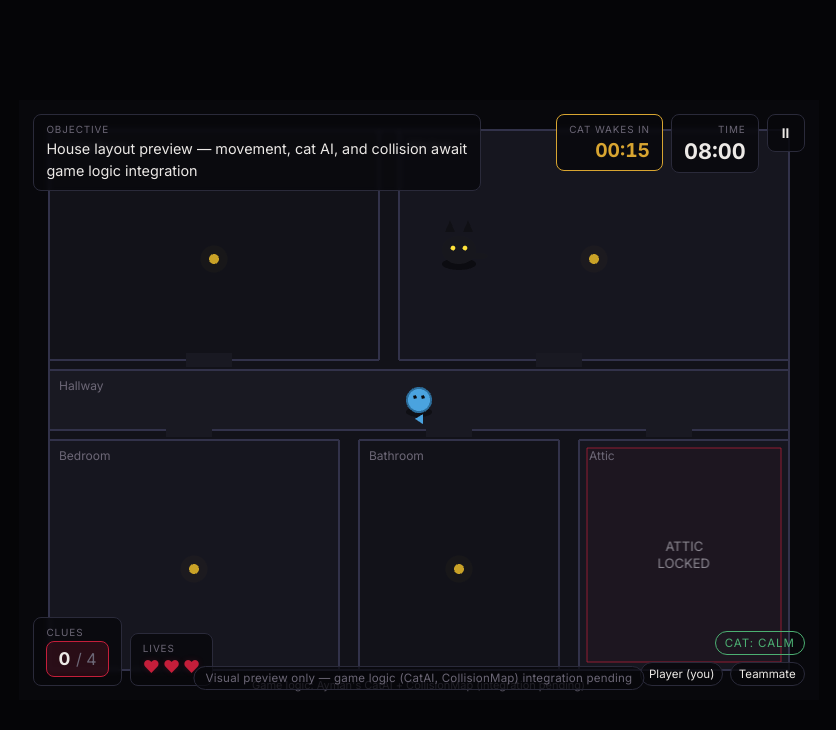
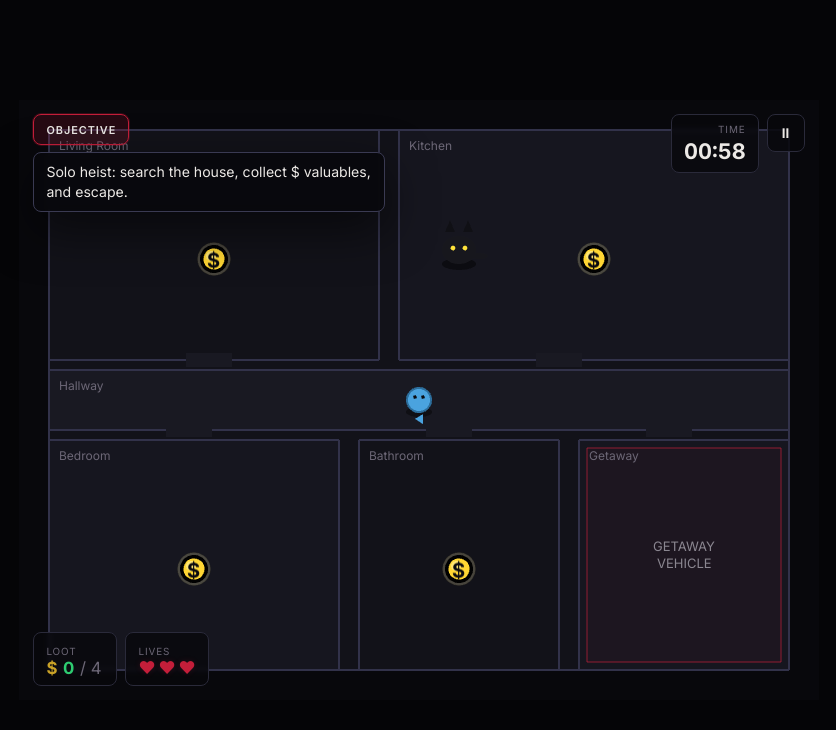
Before and after one commit to jsoto1233/the-cat-in-the-house, a React (Vite) app in the folder client/: page / in a window 1280 px wide. Both pictures are taken after a click on the button "Single Player". Shown: the top 730 px of the page, without its empty margins (221-1057 px from the left). Built offline with nearby package versions, Linux system fonts and the light colour scheme.

Commit message:
Polish client HUD and preview flow for solo heist UI.
Adds match timers, game-over routing, cash/lives HUD, preview visuals, integration handoff for Ayman, and removes placeholder on-screen hints.

```diff
--- a/client/index.html
+++ b/client/index.html
@@ -2,8 +2,9 @@
 <html lang="en">
   <head>
     <meta charset="UTF-8" />
+    <meta name="description" content="Co-op robbery horror: four thieves break in, steal valuables, and escape before a possessed cat catches you." />
     <meta name="viewport" content="width=device-width, initial-scale=1.0" />
-    <title>The Cat in the House</title>
+    <title>The Cat in the House — Heist Horror</title>
     <link rel="preconnect" href="https://fonts.googleapis.com" />
     <link rel="preconnect" href="https://fonts.gstatic.com" crossorigin />
     <link
--- a/client/src/styles.css
+++ b/client/src/styles.css
@@ -114,6 +114,14 @@ input {
   line-height: 1.05;
 }
 
+.brand__tagline {
+  margin: -0.35rem 0 1.1rem;
+  font-size: 0.82rem;
+  color: var(--text-dim);
+  text-align: center;
+  line-height: 1.45;
+}
+
 .brand__subtitle {
   color: var(--text-muted);
   margin: 0;
@@ -169,7 +177,15 @@ input {
   filter: drop-shadow(0 4px 6px rgba(140, 12, 30, 0.5));
 }
 
-.brand--bleed .brand__subtitle {
+.brand--bleed .brand__tagline {
+  margin: -0.35rem 0 1.1rem;
+  font-size: 0.82rem;
+  color: var(--text-dim);
+  text-align: center;
+  line-height: 1.45;
+}
+
+.brand__subtitle {
   margin-top: 8px;
 }
 
@@ -382,6 +398,12 @@ input {
 
 /* ---------- Lobby ---------- */
 
+.lobby-note {
+  margin: 0 0 0.25rem;
+  font-size: 0.85rem;
+  line-height: 1.5;
+}
+
 .room-code {
   display: flex;
   align-items: center;
@@ -476,22 +498,6 @@ input {
   inset: 0;
 }
 
-.game__hint {
-  position: absolute;
-  left: 50%;
-  bottom: 10px;
-  transform: translateX(-50%);
-  pointer-events: none;
-  font-size: 0.72rem;
-  letter-spacing: 0.02em;
-  color: var(--text-dim);
-  background: rgba(8, 8, 12, 0.7);
-  border: 1px solid var(--border);
-  border-radius: 999px;
-  padding: 0.25rem 0.7rem;
-  white-space: nowrap;
-}
-
 .hud {
   position: absolute;
   inset: 0;
@@ -526,14 +532,74 @@ input {
   margin-bottom: 0.15rem;
 }
 
-.hud__objective {
-  max-width: 58%;
+.hud__objective-wrap {
+  position: relative;
+  display: flex;
+  flex-direction: column;
+  align-items: flex-start;
+  gap: 0.45rem;
+  max-width: min(58%, 22rem);
 }
 
-.hud__objective p {
+.hud__objective-btn {
+  pointer-events: auto;
+  font-family: var(--font-body);
+  font-size: 0.68rem;
+  font-weight: 600;
+  text-transform: uppercase;
+  letter-spacing: 0.09em;
+  color: var(--text);
+  background: rgba(8, 8, 12, 0.85);
+  border: 1px solid var(--border);
+  border-radius: var(--radius-sm);
+  padding: 0.45rem 0.75rem;
+  cursor: pointer;
+  transition:
+    border-color 0.15s ease,
+    background 0.15s ease,
+    box-shadow 0.15s ease;
+}
+
+.hud__objective-btn:hover {
+  border-color: var(--border-strong);
+  background: rgba(20, 20, 31, 0.92);
+}
+
+.hud__objective-btn.is-active,
+.hud__objective-btn[aria-expanded="true"] {
+  border-color: var(--accent);
+  background: var(--accent-soft);
+  box-shadow: 0 0 0 1px rgba(196, 30, 58, 0.25);
+}
+
+.hud__objective-panel {
+  pointer-events: auto;
+  width: 100%;
+  background: rgba(8, 8, 12, 0.92);
+  border: 1px solid var(--border-strong);
+  border-radius: var(--radius-sm);
+  padding: 0.55rem 0.75rem;
+  backdrop-filter: blur(4px);
+  box-shadow: var(--shadow);
+  animation: hud-objective-in 0.22s ease-out;
+}
+
+.hud__objective-panel p {
   margin: 0;
   color: var(--text);
-  font-size: 0.9rem;
+  font-size: 0.88rem;
+  line-height: 1.45;
+}
+
+@keyframes hud-objective-in {
+  from {
+    opacity: 0;
+    transform: translateY(-4px);
+  }
+  to {
+    opacity: 1;
+    transform: translateY(0);
+  }
 }
 
 .hud__timer {
@@ -558,63 +624,44 @@ input {
 
 .hud__bottom {
   display: flex;
-  justify-content: space-between;
   align-items: flex-end;
   gap: 0.75rem;
 }
 
-.clue {
+.hud__loot,
+.hud__lives {
+  display: flex;
+  flex-direction: column;
+  justify-content: flex-end;
+  min-width: 5.25rem;
+  min-height: 3.35rem;
+}
+
+.hud__stat-value {
   display: inline-flex;
+  align-items: center;
+  line-height: 1;
+  font-size: 1.05rem;
+  min-height: 1.05rem;
+}
+
+.cash-counter {
   align-items: baseline;
   gap: 0.35rem;
-  background: var(--accent-soft);
-  border: 1px solid var(--accent);
-  border-radius: var(--radius-sm);
-  padding: 0.4rem 0.7rem;
 }
 
-.clue strong {
-  font-size: 1.1rem;
+.cash-counter__sign {
+  font-size: 1.05rem;
+  font-weight: 700;
+  color: #c9a227;
+  line-height: 1;
 }
 
-.players-strip {
-  display: flex;
-  gap: 0.4rem;
-  flex-wrap: wrap;
-  justify-content: flex-end;
+.cash-counter strong {
+  font-size: 1.05rem;
+  color: #2ecc71;
 }
 
-.player-chip {
-  font-size: 0.72rem;
-  padding: 0.25rem 0.5rem;
-  border-radius: 999px;
-  background: rgba(8, 8, 12, 0.8);
-  border: 1px solid var(--border);
-}
-
-.player-chip--down {
-  opacity: 0.45;
-  text-decoration: line-through;
-}
-
-.cat-mood {
-  font-size: 0.72rem;
-  text-transform: uppercase;
-  letter-spacing: 0.08em;
-  padding: 0.25rem 0.55rem;
-  border-radius: 999px;
-  border: 1px solid var(--border);
-}
-
-.cat-mood--calm {
-  color: var(--success);
-  border-color: var(--success);
-}
-
-.cat-mood--warning {
-  color: var(--warning);
-  border-color: var(--warning);
-}
 
 .cat-mood--aggressive {
   color: var(--danger);
@@ -679,6 +726,14 @@ input {
 
 /* ---------- Credits ---------- */
 
+.credits-premise {
+  margin: 0 0 1rem;
+  font-size: 0.9rem;
+  color: var(--text-muted);
+  line-height: 1.55;
+  text-align: center;
+}
+
 .credits-list {
   list-style: none;
   padding: 0;
@@ -702,19 +757,16 @@ input {
   color: var(--text-dim);
 }
 
-/* ---------- HUD: lives, grace, awake ---------- */
+/* ---------- HUD: lives, cash ---------- */
 
 .hud__bottom-left {
   display: flex;
   gap: 0.5rem;
-  align-items: flex-end;
+  align-items: stretch;
 }
 
 .hearts {
-  display: inline-flex;
   gap: 0.18rem;
-  font-size: 1.05rem;
-  line-height: 1;
 }
 
 .heart {
@@ -726,32 +778,6 @@ input {
   color: var(--text-dim);
   opacity: 0.4;
   text-shadow: none;
-}
-
-.hud__grace {
-  text-align: right;
-  border-color: var(--warning);
-}
-
-.hud__grace strong {
-  font-size: 1.2rem;
-  font-variant-numeric: tabular-nums;
-  color: var(--warning);
-}
-
-.hud__awake {
-  text-align: right;
-  border-color: var(--accent);
-}
-
-.hud__awake strong {
-  font-size: 1rem;
-  letter-spacing: 0.08em;
-  color: var(--accent);
-}
-
-.hud__awake.is-lethal strong {
-  animation: pulse 0.9s infinite;
 }
 
 /* ---------- Hit / scratch effect ---------- */
--- a/client/src/ui/components/HUD.tsx
+++ b/client/src/ui/components/HUD.tsx
@@ -1,17 +1,13 @@
-import type { CatMood, PlayerState } from "../../types";
-
 interface HUDProps {
   objective: string;
+  showObjectivePanel: boolean;
+  objectivePanelActive: boolean;
+  onObjectiveToggle: () => void;
   timeLeftMs: number;
-  cluesFound: number;
-  cluesTotal: number;
+  cashFound: number;
+  cashTotal: number;
   lives: number;
   livesTotal: number;
-  graceMs: number;
-  lethal: boolean;
-  players: PlayerState[];
-  catMood: CatMood;
-  localId: string;
   onPause: () => void;
 }
 
@@ -24,48 +20,45 @@ function formatTime(ms: number) {
   return `${m}:${s}`;
 }
 
-const MOOD_LABEL: Record<CatMood, string> = {
-  calm: "Cat: calm",
-  warning: "Cat: alert",
-  aggressive: "Cat: hunting"
-};
-
 export function HUD({
   objective,
+  showObjectivePanel,
+  objectivePanelActive,
+  onObjectiveToggle,
   timeLeftMs,
-  cluesFound,
-  cluesTotal,
+  cashFound,
+  cashTotal,
   lives,
   livesTotal,
-  graceMs,
-  lethal,
-  players,
-  catMood,
-  localId,
   onPause
 }: HUDProps) {
   const low = timeLeftMs <= 30_000;
-  const inGrace = graceMs > 0;
 
   return (
     <div className="hud">
       <div className="hud__row">
-        <div className="hud__card hud__objective">
-          <span className="hud__label">Objective</span>
-          <p>{objective}</p>
+        <div className="hud__objective-wrap">
+          <button
+            type="button"
+            className={`hud__objective-btn ${objectivePanelActive ? "is-active" : ""}`}
+            onClick={onObjectiveToggle}
+            aria-expanded={showObjectivePanel}
+            aria-controls="hud-objective-panel"
+          >
+            Objective
+          </button>
+          {showObjectivePanel && (
+            <div
+              id="hud-objective-panel"
+              className="hud__objective-panel"
+              role="region"
+              aria-label="Mission objective"
+            >
+              <p>{objective}</p>
+            </div>
+          )}
         </div>
         <div className="hud__row" style={{ alignItems: "flex-start", gap: "0.5rem" }}>
-          {inGrace ? (
-            <div className="hud__card hud__grace" aria-live="polite">
-              <span className="hud__label">Cat wakes in</span>
-              <strong>{formatTime(graceMs)}</strong>
-            </div>
-          ) : (
-            <div className={`hud__card hud__awake ${lethal ? "is-lethal" : ""}`}>
-              <span className="hud__label">Cat</span>
-              <strong>AWAKE</strong>
-            </div>
-          )}
           <div className={`hud__card hud__timer ${low ? "is-low" : ""}`}>
             <span className="hud__label">Time</span>
             <strong aria-live="polite">{formatTime(timeLeftMs)}</strong>
@@ -78,16 +71,19 @@ export function HUD({
 
       <div className="hud__bottom">
         <div className="hud__bottom-left">
-          <div className="hud__card">
-            <span className="hud__label">Clues</span>
-            <span className="clue">
-              <strong>{cluesFound}</strong>
-              <span className="dim">/ {cluesTotal}</span>
+          <div className="hud__card hud__stat hud__loot">
+            <span className="hud__label">Loot</span>
+            <span className="hud__stat-value cash-counter" aria-label={`${cashFound} of ${cashTotal} valuables collected`}>
+              <span className="cash-counter__sign" aria-hidden="true">
+                $
+              </span>
+              <strong>{cashFound}</strong>
+              <span className="dim">/ {cashTotal}</span>
             </span>
           </div>
-          <div className="hud__card">
+          <div className="hud__card hud__stat hud__lives">
             <span className="hud__label">Lives</span>
-            <span className="hearts" aria-label={`${lives} of ${livesTotal} lives`}>
+            <span className="hud__stat-value hearts" aria-label={`${lives} of ${livesTotal} lives`}>
               {Array.from({ length: livesTotal }).map((_, i) => (
                 <span key={i} className={`heart ${i < lives ? "" : "heart--lost"}`}>
                   {"\u2665"}
@@ -96,21 +92,6 @@ export function HUD({
             </span>
           </div>
         </div>
-
-        <div style={{ display: "flex", flexDirection: "column", gap: "0.4rem", alignItems: "flex-end" }}>
-          <span className={`cat-mood cat-mood--${catMood}`}>{MOOD_LABEL[catMood]}</span>
-          <div className="players-strip">
-            {players.map((p) => (
-              <span
-                key={p.id}
-                className={`player-chip ${p.alive ? "" : "player-chip--down"}`}
-              >
-                {p.name}
-                {p.id === localId ? " (you)" : ""}
-              </span>
-            ))}
-          </div>
-        </div>
       </div>
     </div>
   );
--- a/client/src/ui/preview/HousePreviewScene.ts
+++ b/client/src/ui/preview/HousePreviewScene.ts
@@ -8,14 +8,12 @@ export type PreviewMood = "calm" | "warning" | "aggressive";
 export type PreviewDifficulty = "normal" | "ludicrous";
 
 export interface PreviewState {
-  cluesFound: number;
-  cluesTotal: number;
+  cashFound: number;
+  cashTotal: number;
   mood: PreviewMood;
   atticUnlocked: boolean;
   lives: number;
   livesTotal: number;
-  graceMs: number;
-  lethal: boolean;
   difficulty: PreviewDifficulty;
 }
 
@@ -29,7 +27,6 @@ interface Rect {
 interface Room extends Rect {
   key: string;
   name: string;
-  hasClue?: boolean;
   isAttic?: boolean;
 }
 
@@ -43,28 +40,30 @@ const PALETTE = {
   playerDark: 0x2c6f9e,
   cat: 0x17171d,
   catEar: 0x101015,
-  clue: 0xc9a227,
+  outline: 0x000000,
+  moneyGlow: 0xffe23a,
+  moneyGold: 0xffd633,
+  moneyHighlight: 0xfff4a8,
   attic: 0xc41e3a
 };
 
 const WORLD = { x: 30, y: 30, w: 740, h: 540 };
-const GRACE_MS = 15000;
-const CLUES_TOTAL = 4;
+const CASH_TOTAL = 4;
 const LIVES_TOTAL = 3;
 
 const PLAYER_SPAWN = { x: 400, y: 300 };
 const CAT_SPAWN = { x: 440, y: 150 };
 
 const ROOMS: Room[] = [
-  { key: "living", name: "Living Room", x: 30, y: 30, w: 330, h: 230, hasClue: true },
-  { key: "kitchen", name: "Kitchen", x: 380, y: 30, w: 390, h: 230, hasClue: true },
+  { key: "living", name: "Living Room", x: 30, y: 30, w: 330, h: 230 },
+  { key: "kitchen", name: "Kitchen", x: 380, y: 30, w: 390, h: 230 },
   { key: "hallway", name: "Hallway", x: 30, y: 270, w: 740, h: 60 },
-  { key: "bedroom", name: "Bedroom", x: 30, y: 340, w: 290, h: 230, hasClue: true },
-  { key: "bathroom", name: "Bathroom", x: 340, y: 340, w: 200, h: 230, hasClue: true },
-  { key: "attic", name: "Attic", x: 560, y: 340, w: 210, h: 230, isAttic: true }
+  { key: "bedroom", name: "Bedroom", x: 30, y: 340, w: 290, h: 230 },
+  { key: "bathroom", name: "Bathroom", x: 340, y: 340, w: 200, h: 230 },
+  { key: "attic", name: "Getaway", x: 560, y: 340, w: 210, h: 230, isAttic: true }
 ];
 
-const CLUE_SPOTS = [
+const MONEY_SPOTS = [
   { x: 195, y: 159 }, // living
   { x: 575, y: 159 }, // kitchen
   { x: 175, y: 469 }, // bedroom
@@ -107,7 +106,7 @@ export class HousePreviewScene extends Phaser.Scene {
     this.drawDoor(430, 330, 46, 14);
     this.drawDoor(650, 330, 46, 14);
 
-    // Attic exit marker (static locked state).
+    // Getaway vehicle area (static placeholder).
     const attic = ROOMS.find((r) => r.isAttic)!;
     this.add
       .rectangle(attic.x + attic.w / 2, attic.y + attic.h / 2, attic.w - 16, attic.h - 16)
@@ -115,7 +114,7 @@ export class HousePreviewScene extends Phaser.Scene {
       .setFillStyle(PALETTE.attic, 0.04)
       .setDepth(1);
     this.add
-      .text(attic.x + attic.w / 2, attic.y + attic.h / 2, "ATTIC\nLOCKED", {
+      .text(attic.x + attic.w / 2, attic.y + attic.h / 2, "GETAWAY\nVEHICLE", {
         fontFamily: "Inter, sans-serif",
         fontSize: "13px",
         color: "#8a8690",
@@ -124,23 +123,12 @@ export class HousePreviewScene extends Phaser.Scene {
       .setOrigin(0.5)
       .setDepth(2);
 
-    // Clue markers (static yellow dots).
-    CLUE_SPOTS.forEach((spot) => this.spawnClue(spot.x, spot.y));
+    // Cash pickup markers ($ at former clue positions).
+    MONEY_SPOTS.forEach((spot) => this.spawnMoneyMarker(spot.x, spot.y));
 
     // Static player + cat visuals (not driven by preview game logic).
     this.buildPlayer(PLAYER_SPAWN.x, PLAYER_SPAWN.y);
     this.buildCat(CAT_SPAWN.x, CAT_SPAWN.y);
-
-    // Honest integration notice.
-    this.add
-      .text(WORLD.x + WORLD.w / 2, WORLD.y + WORLD.h + 8, "Game logic: Ayman's CatAI + CollisionMap (integration pending)", {
-        fontFamily: "Inter, sans-serif",
-        fontSize: "11px",
-        color: "#5a5664",
-        align: "center"
-      })
-      .setOrigin(0.5, 0)
-      .setDepth(10);
 
     this.emitPlaceholderState();
   }
@@ -166,15 +154,38 @@ export class HousePreviewScene extends Phaser.Scene {
     this.add.rectangle(x, y, w, h, PALETTE.hallway).setDepth(1);
   }
 
-  private spawnClue(x: number, y: number) {
-    const halo = this.add.circle(0, 0, 11, PALETTE.clue, 0.18);
-    const dot = this.add.circle(0, 0, 5, PALETTE.clue, 1);
-    this.add.container(x, y, [halo, dot]).setDepth(3);
+  private spawnMoneyMarker(x: number, y: number) {
+    const whiteRing = this.add.circle(0, 0, 18, 0xffffff, 0.35);
+    const halo = this.add.circle(0, 0, 16, PALETTE.moneyGlow, 0.28);
+    const borderRing = this.add.circle(0, 0, 14, PALETTE.outline);
+    const coin = this.add
+      .circle(0, 0, 12, PALETTE.moneyGold, 1)
+      .setStrokeStyle(3, PALETTE.outline, 1);
+    const shine = this.add.circle(-3, -3, 5, PALETTE.moneyHighlight, 0.55);
+    const sign = this.add
+      .text(0, 1, "$", {
+        fontFamily: "Inter, system-ui, sans-serif",
+        fontSize: "20px",
+        color: "#0a0a0f",
+        fontStyle: "bold"
+      })
+      .setOrigin(0.5);
+    this.add
+      .container(x, y, [whiteRing, halo, borderRing, coin, shine, sign])
+      .setDepth(6);
     this.tweens.add({
       targets: halo,
-      scale: { from: 0.8, to: 1.6 },
-      alpha: { from: 0.35, to: 0.05 },
-      duration: 1100,
+      scale: { from: 0.85, to: 1.45 },
+      alpha: { from: 0.4, to: 0.08 },
+      duration: 1200,
+      yoyo: true,
+      repeat: -1
+    });
+    this.tweens.add({
+      targets: whiteRing,
+      scale: { from: 0.9, to: 1.2 },
+      alpha: { from: 0.45, to: 0.12 },
+      duration: 1400,
       yoyo: true,
       repeat: -1
     });
@@ -204,16 +215,13 @@ export class HousePreviewScene extends Phaser.Scene {
 
   /** Static HUD placeholder values until Ayman's game logic is wired in. */
   private emitPlaceholderState() {
-    const graceMs = this.difficulty === "ludicrous" ? 0 : GRACE_MS;
     const state: PreviewState = {
-      cluesFound: 0,
-      cluesTotal: CLUES_TOTAL,
+      cashFound: 0,
+      cashTotal: CASH_TOTAL,
       mood: "calm",
       atticUnlocked: false,
       lives: LIVES_TOTAL,
       livesTotal: LIVES_TOTAL,
-      graceMs,
-      lethal: graceMs <= 0,
       difficulty: this.difficulty
     };
     this.game.events.emit("preview:update", state);
--- a/client/src/ui/screens/Credits.tsx
+++ b/client/src/ui/screens/Credits.tsx
@@ -16,6 +16,7 @@ export function Credits() {
         <div className="brand">
           <h1 className="brand__title">Credits</h1>
           <p className="brand__subtitle">Senior Design — Spring 2026</p>
+          <p className="credits-premise">While the family is away, four robbers hit a quiet mansion for valuables — until a seemingly normal cat reveals something far worse.</p>
         </div>
 
         <div className="panel">
--- a/client/src/ui/screens/EndScreen.tsx
+++ b/client/src/ui/screens/EndScreen.tsx
@@ -3,24 +3,23 @@ import { Button } from "../components/Button";
 
 const COPY = {
   escaped: {
-    title: "You Escaped",
+    title: "Got away with the loot",
     className: "outcome-escaped",
-    blurb: "The team unlocked the attic and slipped out before the cat closed in."
+    blurb: "Enough valuables in the bag — your crew reached the getaway vehicle and vanished into the night."
   },
   caught: {
-    title: "Caught",
+    title: "The cat caught you",
     className: "outcome-caught",
-    blurb: "The cat hunted the team down. Nobody made it out this time."
+    blurb: "The house wasn't empty after all. The possessed cat stopped every intruder."
   },
   timeout: {
-    title: "Out of Time",
-    className: "outcome-timeout",
-    blurb: "The clock ran out before the house gave up its secrets."
+    title: "Time's up",
+    className: "outcome-timeout"
   }
 } as const;
 
 export function EndScreen() {
-  const { outcome, leaveToMenu } = useGame();
+  const { outcome, leaveToMenu, startSinglePlayer, difficulty } = useGame();
   const data = COPY[outcome ?? "timeout"];
 
   return (
@@ -28,10 +27,13 @@ export function EndScreen() {
       <div className="screen__inner">
         <div className="panel center">
           <h2 className={`overlay__title ${data.className}`}>{data.title}</h2>
-          <p>{data.blurb}</p>
+          {"blurb" in data && <p>{data.blurb}</p>}
           <div className="divider" />
           <div className="btn-stack">
-            <Button onClick={leaveToMenu}>Play again</Button>
+            <Button onClick={() => startSinglePlayer(difficulty)}>Try Again</Button>
+            <Button variant="secondary" onClick={leaveToMenu}>
+              Main Menu
+            </Button>
           </div>
         </div>
       </div>
--- a/client/src/ui/screens/GameView.tsx
+++ b/client/src/ui/screens/GameView.tsx
@@ -4,34 +4,60 @@ import { useGame } from "../GameContext";
 import { HUD } from "../components/HUD";
 import { PauseOverlay } from "../components/PauseOverlay";
 import { HousePreviewScene, type PreviewState } from "../preview/HousePreviewScene";
-import type { PlayerState } from "../../types";
+const MATCH_MS_NORMAL = 1 * 60 * 1000;
+const MATCH_MS_LUDICROUS = 30 * 1000;
+const OBJECTIVE_INTRO_MS = 7000;
 
-const DEMO_TOTAL_MS = 8 * 60 * 1000;
+function matchMsForDifficulty(difficulty: string) {
+  return difficulty === "ludicrous" ? MATCH_MS_LUDICROUS : MATCH_MS_NORMAL;
+}
 
 export function GameView() {
-  const { playerName, localId, navigate, difficulty } = useGame();
+  const { navigate, difficulty, setOutcome } = useGame();
   const containerRef = useRef<HTMLDivElement>(null);
   const gameRef = useRef<Phaser.Game | null>(null);
   const difficultyRef = useRef(difficulty);
 
   const [paused, setPaused] = useState(false);
-  const [timeLeftMs] = useState(DEMO_TOTAL_MS);
+  const [objectiveVisible, setObjectiveVisible] = useState(true);
+  const [objectivePanelOpen, setObjectivePanelOpen] = useState(false);
+  const [timeLeftMs, setTimeLeftMs] = useState(() => matchMsForDifficulty(difficulty));
+  const [gameOver, setGameOver] = useState(false);
   const [preview, setPreview] = useState<PreviewState>({
-    cluesFound: 0,
-    cluesTotal: 4,
+    cashFound: 0,
+    cashTotal: 4,
     mood: "calm",
     atticUnlocked: false,
     lives: 3,
     livesTotal: 3,
-    graceMs: difficulty === "ludicrous" ? 0 : 15000,
-    lethal: difficulty === "ludicrous",
     difficulty
   });
 
-  const players: PlayerState[] = [
-    { id: localId || "you", name: playerName || "You", x: 0, y: 0, alive: true, clues: [] },
-    { id: "ai-1", name: "Teammate", x: 0, y: 0, alive: true, clues: [] }
-  ];
+  const showObjectivePanel = objectiveVisible || objectivePanelOpen;
+  const gameplayPaused = paused || objectivePanelOpen || gameOver;
+
+  // Intro: show objective panel briefly, then hide text (button stays).
+  useEffect(() => {
+    const id = window.setTimeout(() => setObjectiveVisible(false), OBJECTIVE_INTRO_MS);
+    return () => window.clearTimeout(id);
+  }, []);
+
+  // Match timer — counts down each second while the match is running.
+  useEffect(() => {
+    if (gameplayPaused || timeLeftMs <= 0) return;
+    const id = window.setInterval(() => {
+      setTimeLeftMs((t) => Math.max(0, t - 1000));
+    }, 1000);
+    return () => window.clearInterval(id);
+  }, [gameplayPaused, timeLeftMs]);
+
+  // Time's up — pause gameplay and show the end screen.
+  useEffect(() => {
+    if (timeLeftMs > 0 || gameOver) return;
+    setGameOver(true);
+    setOutcome("timeout");
+    navigate("end");
+  }, [timeLeftMs, gameOver, setOutcome, navigate]);
 
   // Mount a self-contained Phaser preview (visual layout only — game logic deferred).
   useEffect(() => {
@@ -65,20 +91,24 @@ export function GameView() {
   // Pause with Escape; also pause/resume the Phaser scene.
   useEffect(() => {
     const onKey = (e: KeyboardEvent) => {
-      if (e.key === "Escape") setPaused((p) => !p);
+      if (e.key === "Escape" && !gameOver) setPaused((p) => !p);
     };
     window.addEventListener("keydown", onKey);
     return () => window.removeEventListener("keydown", onKey);
-  }, []);
+  }, [gameOver]);
 
   useEffect(() => {
     const scene = gameRef.current?.scene;
     if (!scene) return;
-    if (paused) scene.pause("HousePreview");
+    if (gameplayPaused) scene.pause("HousePreview");
     else scene.resume("HousePreview");
-  }, [paused]);
+  }, [gameplayPaused]);
 
-  const objective = "House layout preview — movement, cat AI, and collision await game logic integration";
+  const handleObjectiveToggle = () => {
+    setObjectivePanelOpen((open) => !open);
+  };
+
+  const objective = "Solo heist: search the house, collect $ valuables, and escape.";
 
   return (
     <div className="game">
@@ -94,22 +124,16 @@ export function GameView() {
 
         <HUD
           objective={objective}
+          showObjectivePanel={showObjectivePanel}
+          objectivePanelActive={objectivePanelOpen}
+          onObjectiveToggle={handleObjectiveToggle}
           timeLeftMs={timeLeftMs}
-          cluesFound={preview.cluesFound}
-          cluesTotal={preview.cluesTotal}
+          cashFound={preview.cashFound}
+          cashTotal={preview.cashTotal}
           lives={preview.lives}
           livesTotal={preview.livesTotal}
-          graceMs={preview.graceMs}
-          lethal={preview.lethal}
-          players={players}
-          catMood={preview.mood}
-          localId={localId || "you"}
           onPause={() => setPaused(true)}
         />
-
-        <div className="game__hint">
-          Visual preview only — game logic (CatAI, CollisionMap) integration pending
-        </div>
 
         <PauseOverlay
           open={paused}
```
Also changed, not shown: client/src/ui/screens/Lobby.tsx (+5 -3 lines), 1 other file (tests, documents, lock files or other folders).
